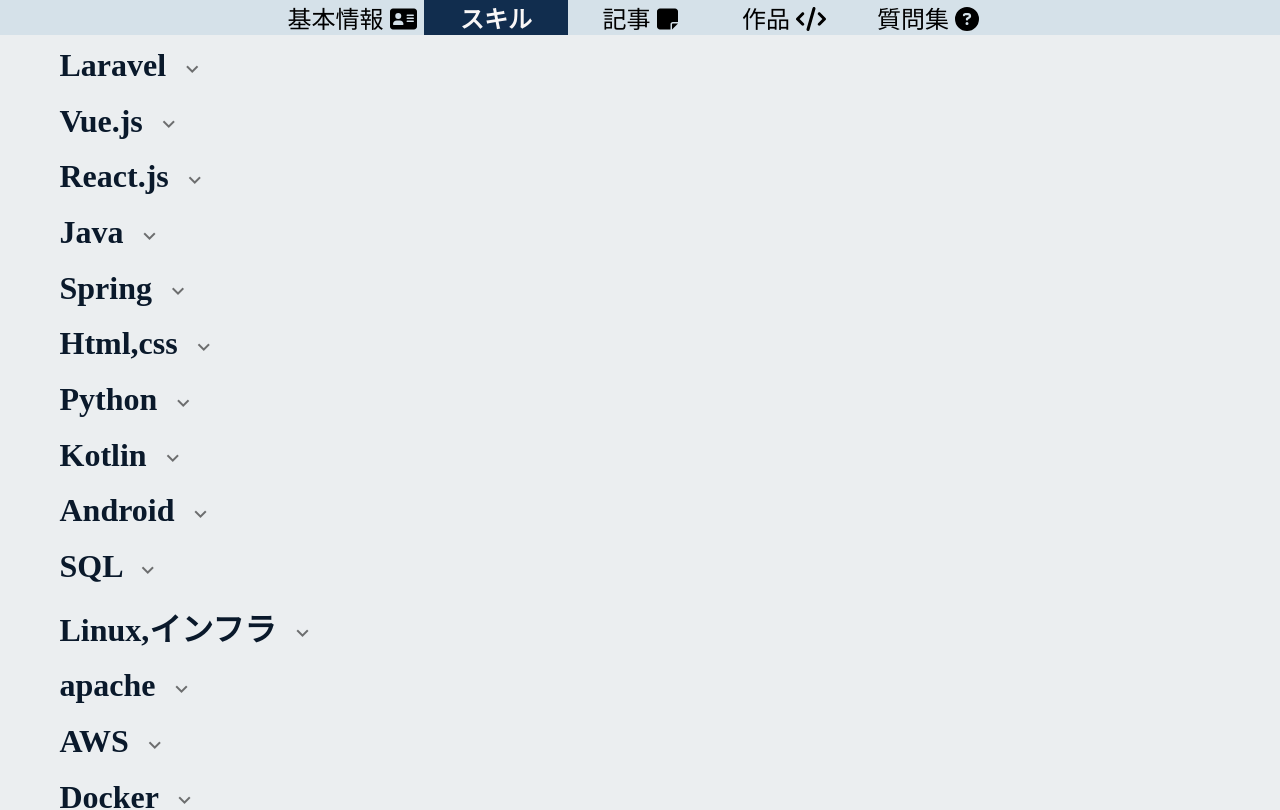
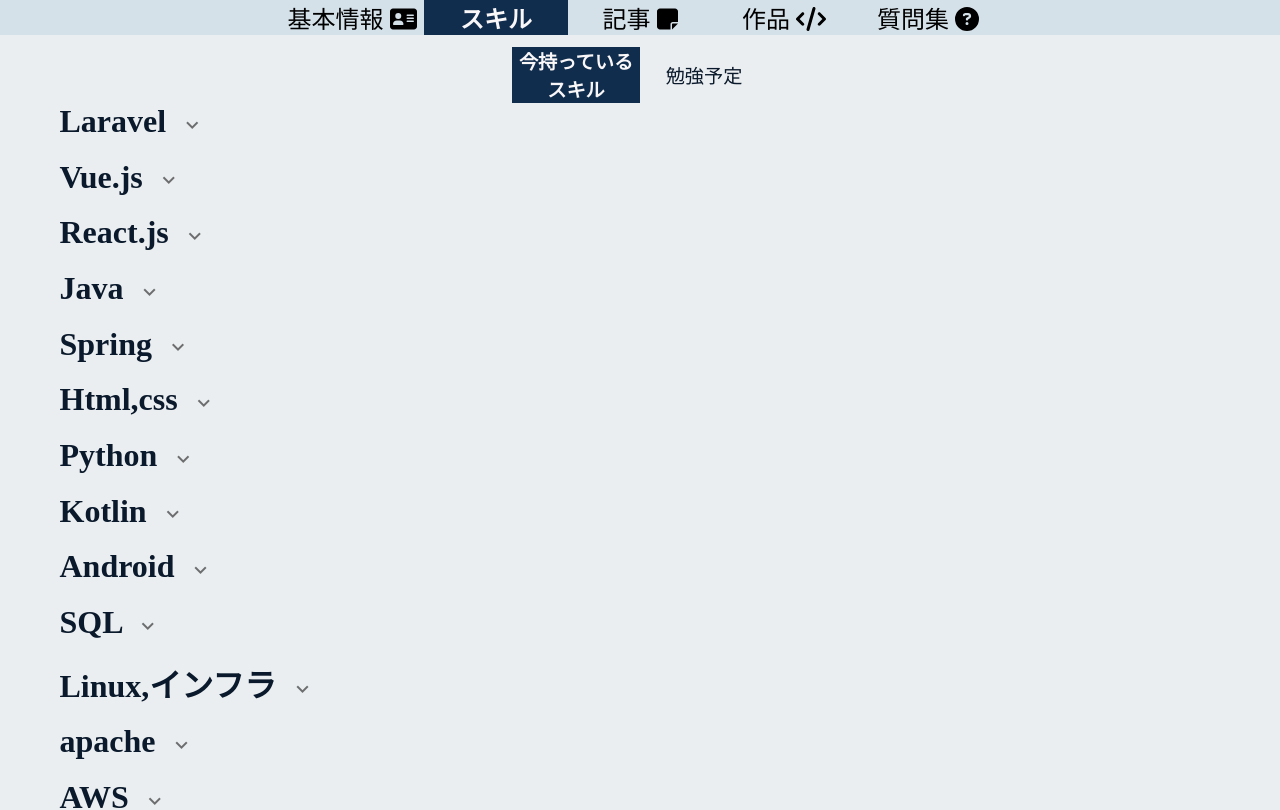
Before and after one commit to s19013/my-profile, a Vue app: page /#/Skill in a window 1280 px wide. Shown: the top 810 px of the page. Built offline with nearby package versions, Linux system fonts and the light colour scheme.

Commit message:
今持っているのと､勉強予定を切り替えられるようにした

```diff
--- a/src/views/Skill.vue
+++ b/src/views/Skill.vue
@@ -1,8 +1,32 @@
 <template>
   <div class="skills">
-    <template v-for="skill of skills">
-      <skill-component :skill="skill" :key="skill.name"></skill-component>
-    </template>
+    <div class="menuComponent">
+      <button
+        @click="setNowShowing('skills')"
+        :class="{ active: nowShowing == 'skills' }"
+        :disabled="nowShowing == 'skills'"
+      >
+        <!-- ↑余分な切り替えしないようにすでにアクティブな場合は押せないようにする -->
+        今持っているスキル
+      </button>
+      <button
+        @click="setNowShowing('wantLearnData')"
+        :class="{ active: nowShowing == 'wantLearnData' }"
+        :disabled="nowShowing == 'wantLearnData'"
+      >
+        勉強予定
+      </button>
+    </div>
+    <div v-show="nowShowing == 'skills'">
+      <template v-for="skill of skills">
+        <skill-component :skill="skill" :key="skill.name"></skill-component>
+      </template>
+    </div>
+    <div v-show="nowShowing == 'wantLearnData'">
+      <template v-for="skill of wantLearnData">
+        <skill-component :skill="skill" :key="skill.name"></skill-component>
+      </template>
+    </div>
   </div>
 </template>
 
@@ -10,6 +34,7 @@
 import SkillComponent from "../components/SkillComponent.vue";
 
 import { SkillData } from "../datas/SkillData.js";
+import { wantLearnData } from "../datas/wantLearnData.js";
 export default {
   name: "SkillView",
   components: {
@@ -18,9 +43,37 @@
   data() {
     return {
       skills: new SkillData().skills,
+      wantLearnData: new wantLearnData().skills,
+      nowShowing: "skills",
     };
+  },
+  methods: {
+    setNowShowing(arg) {
+      this.nowShowing = arg;
+    },
   },
 };
 </script>
 
-<style lang="scss" scoped></style>
+<style lang="scss" scoped>
+.menuComponent {
+  display: flex;
+  justify-content: center;
+
+  button {
+    display: inline-block;
+    width: 8rem;
+    font-size: 1.2rem;
+    text-align: center;
+    @media (max-width: 480px) {
+      width: 6rem;
+      font-size: 1rem;
+    }
+  }
+  .active {
+    background-color: #112d4e;
+    color: #f9f7f7;
+    font-weight: bold;
+  }
+}
+</style>
```
